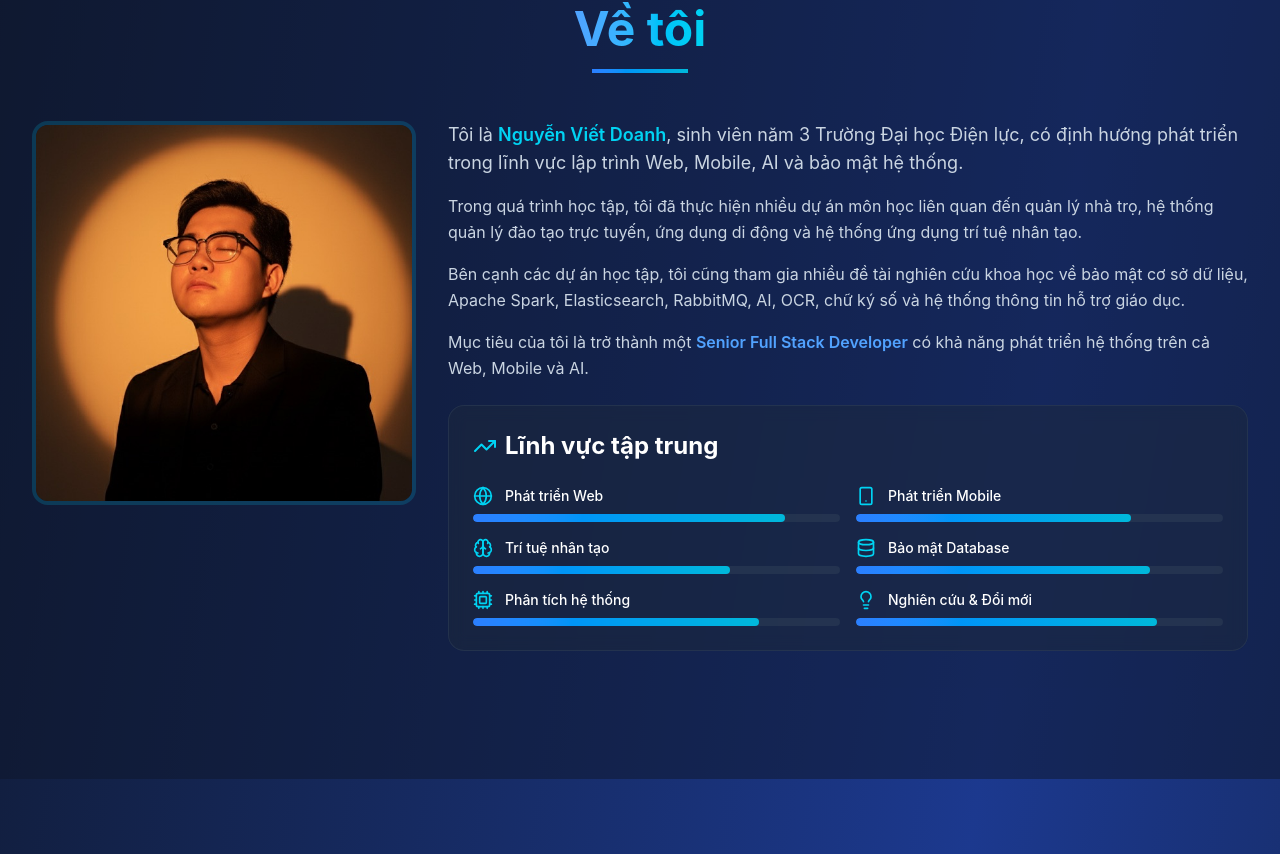
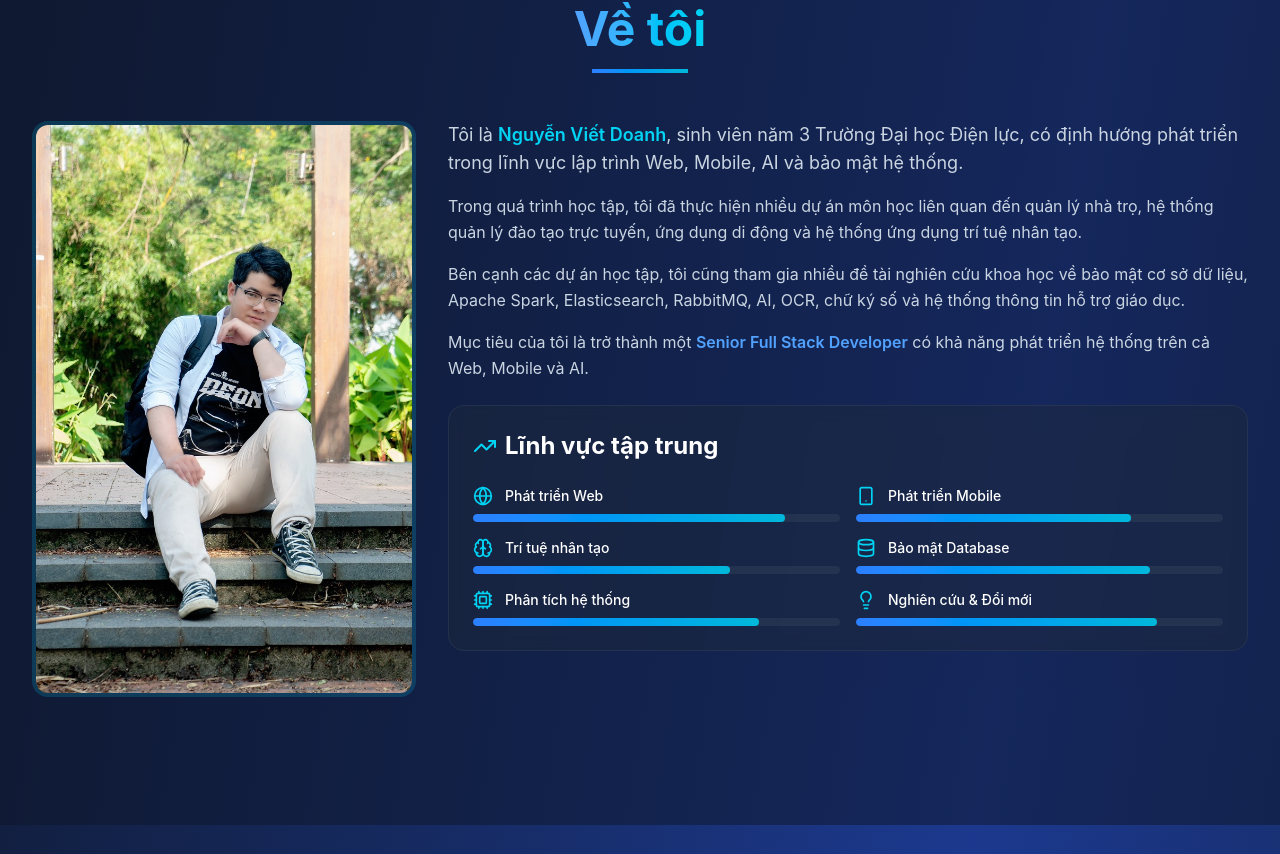
Before and after one commit to doanhnguyen05/Profile-ca-nhan, a React (Vite) app: page / in a window 1280 px wide. Shown: the part 1079-1933 px from the top of the page. Built offline with nearby package versions, Linux system fonts and the light colour scheme.

Commit message:
Update README and about photo

```diff
--- a/src/app/App.tsx
+++ b/src/app/App.tsx
@@ -423,9 +423,9 @@ export default function App() {
             <div className="grid lg:grid-cols-3 gap-8 items-start mb-12">
               {/* Left - Profile Image */}
               <AnimatedSection delay={100}>
-                <div className="relative rounded-2xl overflow-hidden aspect-square group cursor-pointer border-4 border-cyan-500/20 hover:border-cyan-500/50 transition-all">
+                <div className="relative rounded-2xl overflow-hidden aspect-[2/3] group cursor-pointer border-4 border-cyan-500/20 hover:border-cyan-500/50 transition-all">
                   <img
-                    src={profileImage3}
+                    src={profileImage7}
                     alt="Nguyễn Viết Doanh"
                     className="w-full h-full object-cover group-hover:scale-110 transition-transform duration-500"
                   />
```
Also changed, not shown: 1 other file (tests, documents, lock files or other folders).
